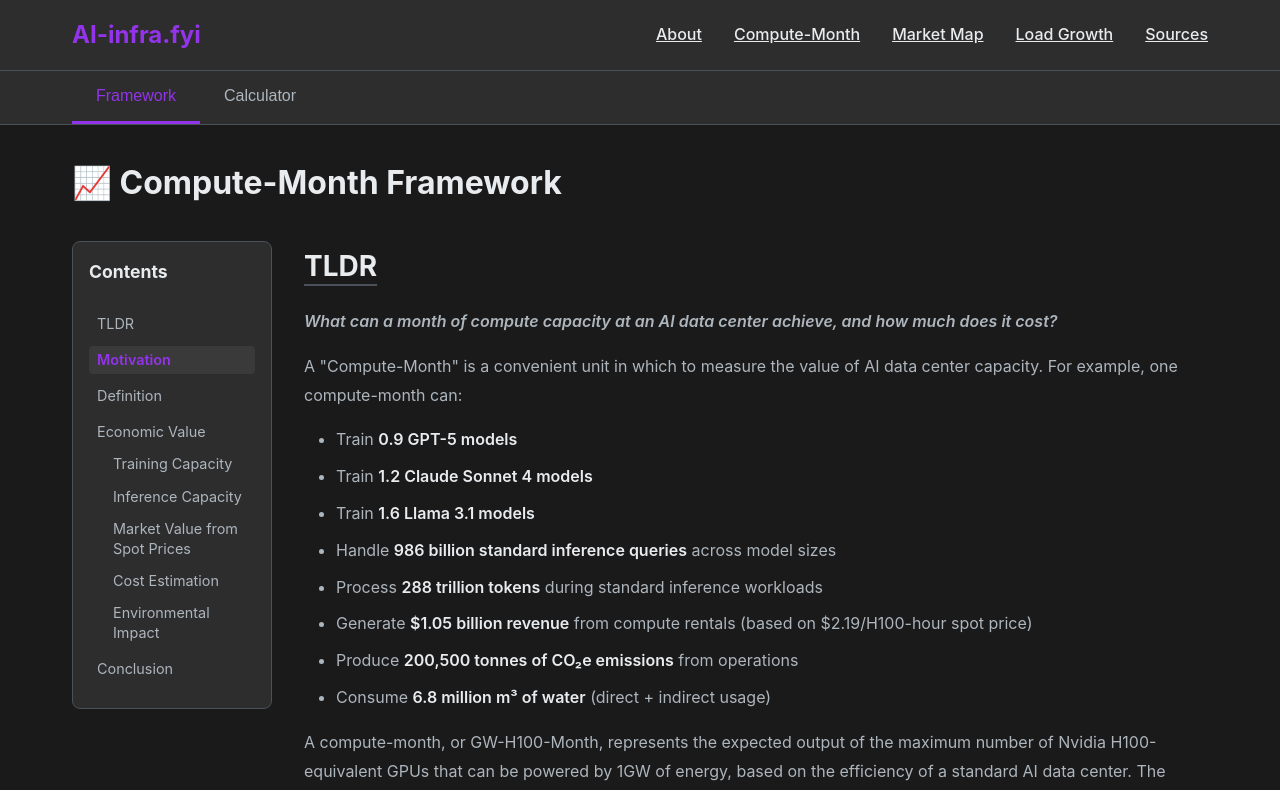
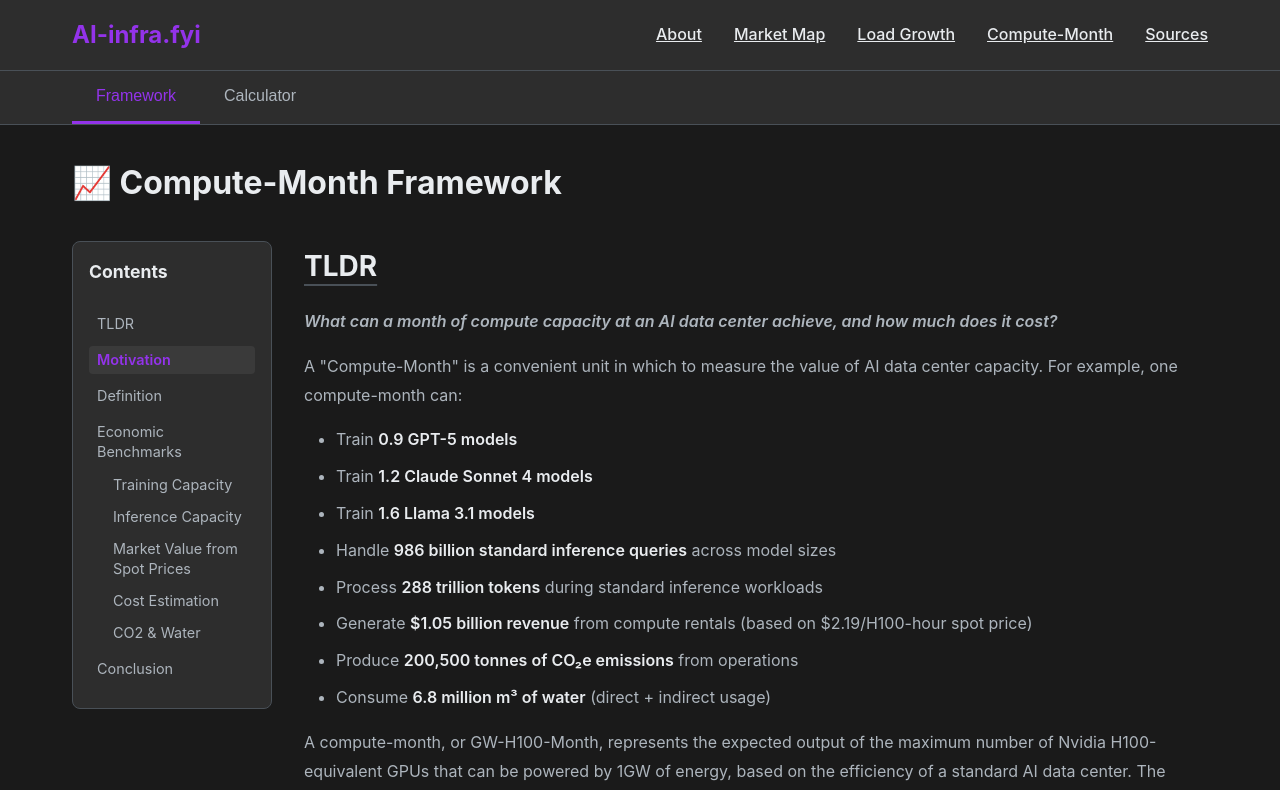
Before and after one commit to anranga95/ai-infra.fyi, a React (Vite) app: page /compute-month in a window 1280 px wide. Shown: the top 790 px of the page. Built offline with nearby package versions, Linux system fonts and the light colour scheme.

Commit message:
updated ordering and text

```diff
--- a/src/App.tsx
+++ b/src/App.tsx
@@ -50,9 +50,9 @@ function App() {
             </button>
             <div className={`nav-links ${mobileMenuOpen ? 'mobile-open' : ''}`}>
               <Link to="/" onClick={closeMobileMenu}>About</Link>
-              <Link to="/compute-month" onClick={closeMobileMenu}>Compute-Month</Link>
               <Link to="/map" onClick={closeMobileMenu}>Market Map</Link>
               <Link to="/energy" onClick={closeMobileMenu}>Load Growth</Link>
+              <Link to="/compute-month" onClick={closeMobileMenu}>Compute-Month</Link>
               <Link to="/sources" onClick={closeMobileMenu}>Sources</Link>
             </div>
           </div>
--- a/src/pages/AboutPage.tsx
+++ b/src/pages/AboutPage.tsx
@@ -15,14 +15,6 @@ function AboutPage() {
 
         <div className="modules-grid">
           <div className="module-card">
-            <h2>📈 Compute-Month Framework</h2>
-            <p>
-              Methodology and calculator to model AI datacenter economics using the 1GW-H100-Month standardized unit. Analyze training capacity, inference workloads, and financial metrics.
-            </p>
-            <Link to="/compute-month" className="module-link">Explore Framework →</Link>
-          </div>
-
-          <div className="module-card">
             <h2>🗺️ Market Map</h2>
             <p>
               Interactive network visualization of the AI infrastructure ecosystem. Explore relationships between data centers, hyperscalers, energy providers, hardware manufacturers, investors, and other stakeholders.
@@ -37,6 +29,14 @@ function AboutPage() {
             </p>
             <Link to="/energy" className="module-link">View Model →</Link>
           </div>
+
+          <div className="module-card">
+            <h2>📈 Compute-Month Framework</h2>
+            <p>
+              Methodology and calculator to model AI datacenter economics using the 1GW-H100-Month standardized unit. Analyze training capacity, inference workloads, and financial metrics.
+            </p>
+            <Link to="/compute-month" className="module-link">Explore Framework →</Link>
+          </div>
         </div>
 
         <p className="coming-soon-text">
--- a/src/pages/ComputeMonthPage.tsx
+++ b/src/pages/ComputeMonthPage.tsx
@@ -134,7 +134,7 @@ function ComputeMonthPage() {
                       onClick={(e) => handleTocClick(e, 'economic-value')}
                       className={activeSection === 'economic-value' ? 'active' : ''}
                     >
-                      Economic Value
+                      Economic Benchmarks
                     </a>
                     <ul style={{ listStyle: 'none', paddingLeft: '1rem', margin: '0.25rem 0' }}>
                       <li style={{ margin: '0.25rem 0' }}>
@@ -184,7 +184,7 @@ function ComputeMonthPage() {
                           className={activeSection === 'environmental-impact' ? 'active' : ''}
                           style={{ fontSize: '0.9rem' }}
                         >
-                          Environmental Impact
+                          CO2 & Water
                         </a>
                       </li>
                     </ul>
@@ -409,7 +409,7 @@ function ComputeMonthPage() {
 
             <hr style={{ margin: '2rem 0', border: 'none', borderTop: '1px solid var(--border)' }} />
 
-            <h2 id="economic-value">Economic Value</h2>
+            <h2 id="economic-value">Economic Benchmarks</h2>
             <p>
               The following sections detail the different economic valuation methodologies for a compute-month based on the following data about each model. Note that data is not always published for each model and there is uncertainty about exact values.
             </p>
@@ -705,7 +705,7 @@ function ComputeMonthPage() {
               <li><strong>High:</strong> $530M/month (premium GPUs @ $30K, expensive power @ $0.15/kWh)</li>
             </ul>
 
-            <h3 id="environmental-impact">Environmental Impact</h3>
+            <h3 id="environmental-impact">CO2 & Water</h3>
             <p>
               AI datacenter operations carry significant environmental costs beyond energy consumption. A 1 GW compute-month generates substantial carbon emissions and water consumption that must be understood in context of global sustainability goals.
             </p>
--- a/src/pages/LoadGrowthPage.tsx
+++ b/src/pages/LoadGrowthPage.tsx
@@ -460,10 +460,10 @@ function LoadGrowthPage() {
 
           <h3 id="gpu-ceiling">GPU Ceiling</h3>
           <p>
-            A <a href="https://www.londoneconomics.com/wp-content/uploads/2025/07/LEI-Data-Center-Final-Report-07072025.pdf" target="_blank" rel="noopener noreferrer">paper</a> by London Economics International (LEI) suggests US utility forecasts projecting 57 GW of new data center load by 2030 are critically overstated because they fail to account for global hardware supply limitations. Assuming &lt;11% annual growth in GPU manufacturing capacity, the total global production of AI chips through 2030 can only support approximately 63 GW of capacity worldwide. Current forecasts imply the US would need to monopolize over 90% of this global supply, which is unrealistic given its current market share of less than 50%.
+            A July 2025 <a href="https://www.londoneconomics.com/wp-content/uploads/2025/07/LEI-Data-Center-Final-Report-07072025.pdf" target="_blank" rel="noopener noreferrer">report</a> by London Economics International (LEI) suggests US utility forecasts projecting 57 GW of new data center load by 2030 are critically overstated because they fail to account for global hardware supply limitations. Assuming &lt;11% annual growth in GPU manufacturing capacity, the total global production of AI chips through 2030 can only support approximately 63 GW of capacity worldwide. Current forecasts imply the US would need to monopolize over 90% of this global supply, which is unrealistic given its current market share of less than 50%.
           </p>
           <p>
-            Adjusting for a feasible 50% global GPU market share implies the US requires only 31.5 GW of new capacity, effectively halving the growth expected by grid operators. This gap highlights a systemic bias where utilities validate "phantom" duplicate requests while ignoring upstream manufacturing bottlenecks that act as a hard speed limit on deployment.
+            Adjusting for a feasible 50% global GPU market share implies the US requires only 31.5 GW of new capacity, effectively halving the growth expected by grid operators. The authors point to a systemic bias where utilities validate "phantom" duplicate requests while ignoring upstream manufacturing bottlenecks that act as a hard speed limit on deployment.
           </p>
           <p>
             However, the &lt;11% annual growth assumed by LEI is conservative. Contrasting analysis from EPRI and EpochAI projects between 40-70% annual expansion in manufacturing capacity. The figure below applies LEI's market-share methodology to these more aggressive supply chain scenarios to test the feasibility of current load forecasts.
```
